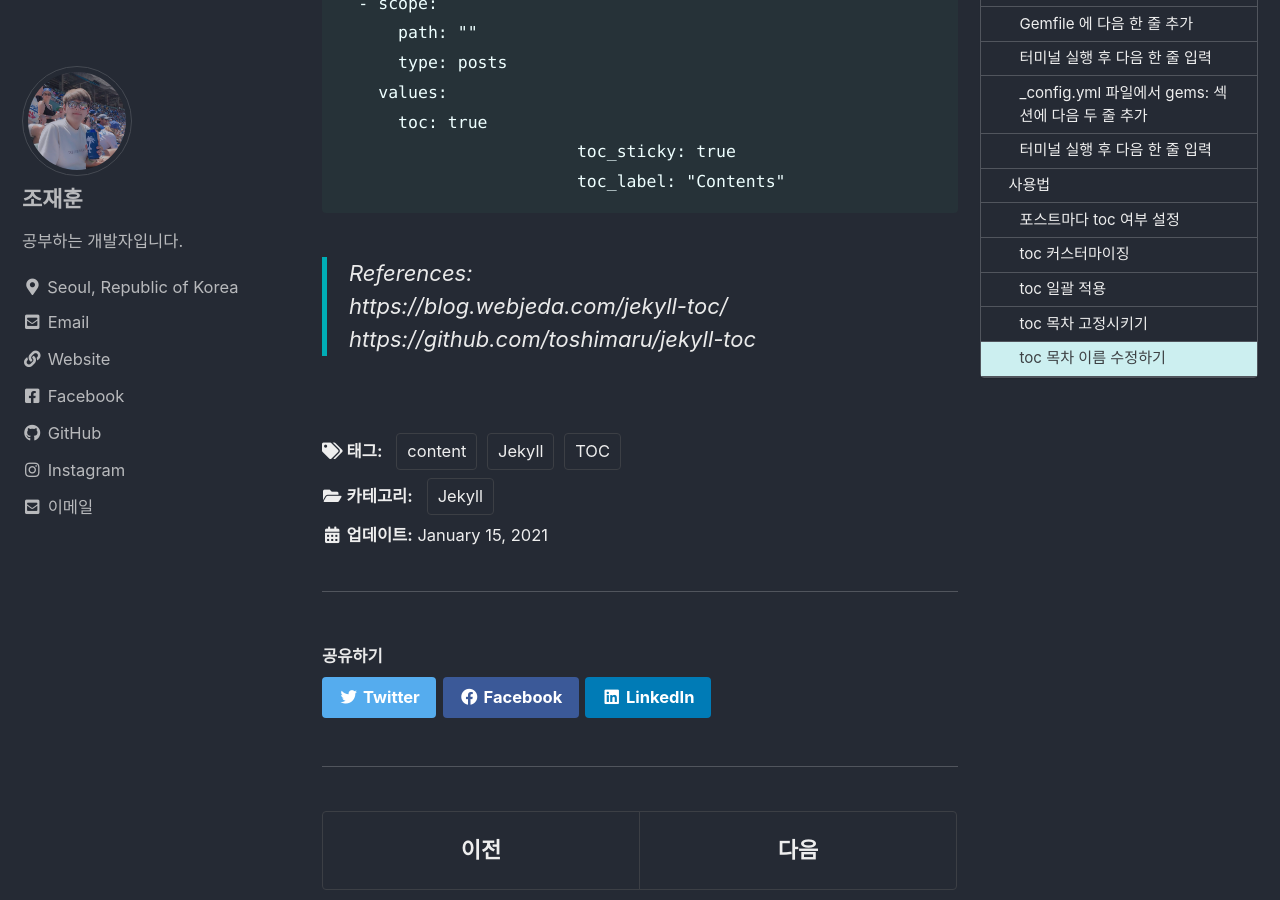
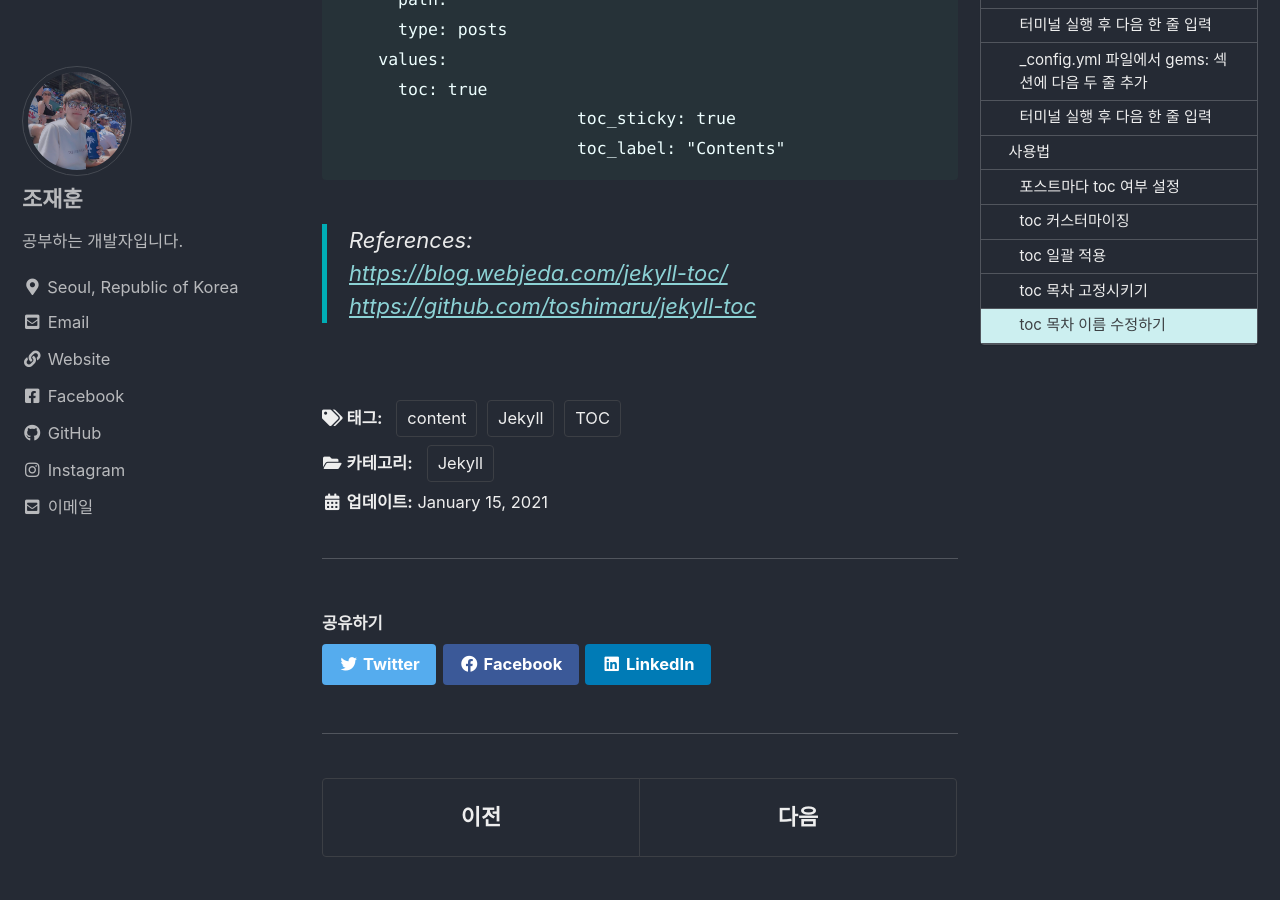
Before and after one commit to joft-ware/joft-ware, a Jekyll site: the page built from _posts/2021-01-15-add-toc-on.md, in a window 1280 px wide and 900 px high, scrolled down 2993 px. Built offline with Jekyll 4.4.1, drawn with Linux system fonts in a browser that asks for light colours; cached includes are drawn as plain includes; a script that is not in the unit is left out; comment, search, counter and statistics services are not loaded; part of the change alters nothing that is shown; some of the changed text lies outside the part shown.

Commit message:
20210115

````diff
--- a/_posts/2021-01-15-add-toc-on.md
+++ b/_posts/2021-01-15-add-toc-on.md
@@ -11,7 +11,9 @@ categories:
 # TOC
 > Table Of Contents
 
+
 블로그에 목차를 달아주는 Jekyll Plugin
+
 
 ## 설치
 ###  `Gemfile` 에 다음 한 줄 추가
@@ -25,7 +27,7 @@ plugins:
 ```
 ### 터미널 실행 후 다음 한 줄 입력
 `jekyll serve --watch`
-이후 로컬( http://localhost:4000 )에서 확인 가능
+로컬( <http://localhost:4000> )에서 확인
 이상 없으면 push
 ## 사용법
 ### 포스트마다 toc 여부 설정
@@ -83,5 +85,5 @@ toc:
 			toc_label: "Contents"
 ```
 > References: <br/>
-> https://blog.webjeda.com/jekyll-toc/
-> https://github.com/toshimaru/jekyll-toc
+> <https://blog.webjeda.com/jekyll-toc/>
+> <https://github.com/toshimaru/jekyll-toc>
````
